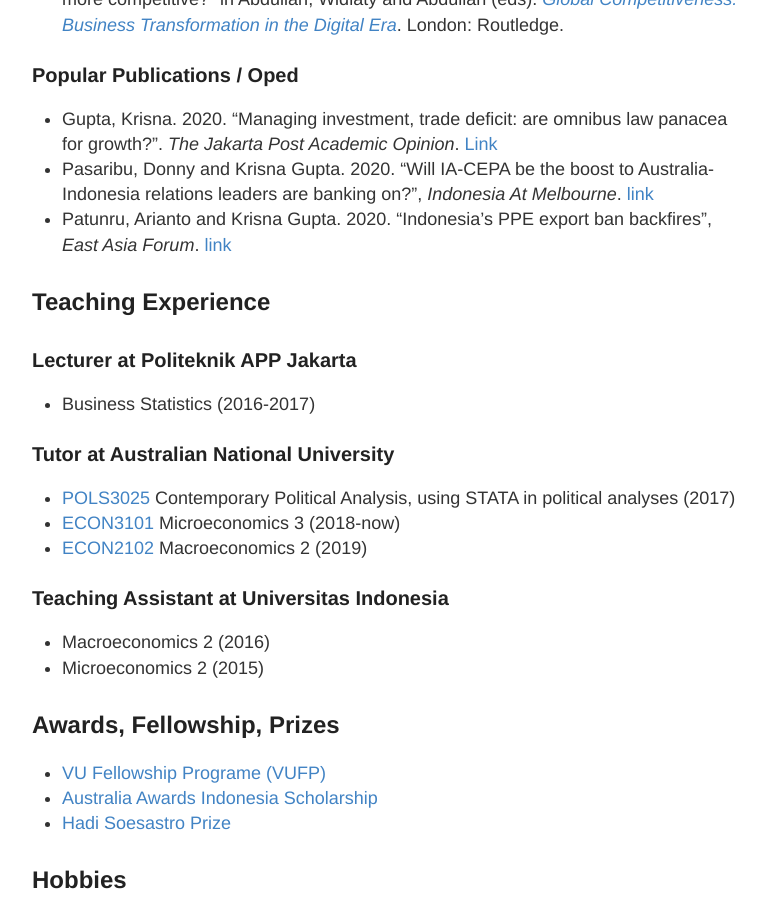
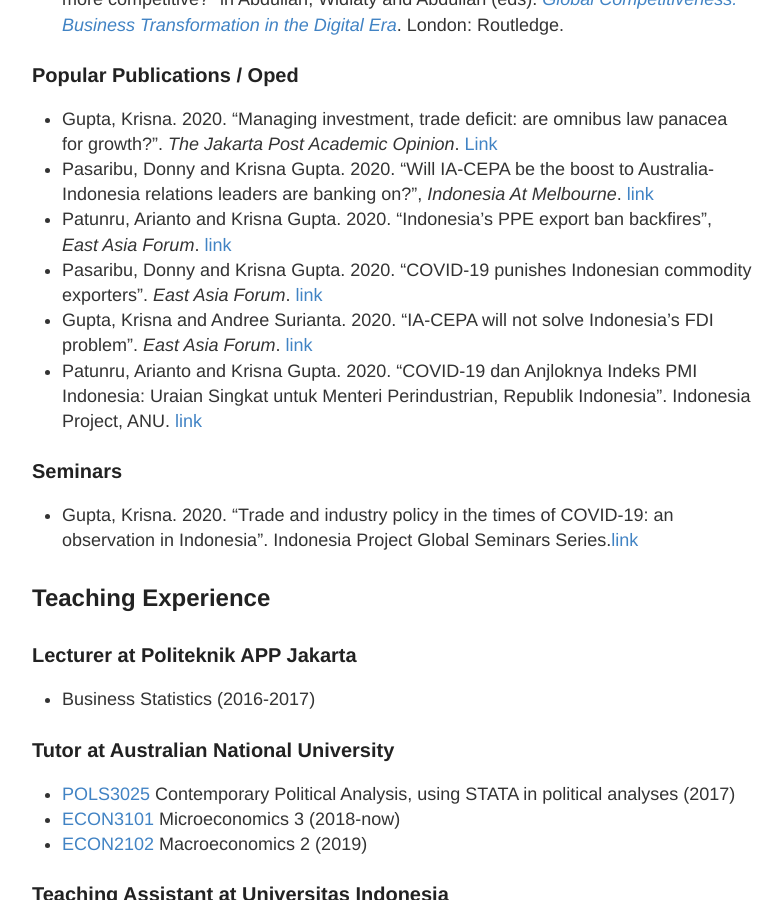
Before and after one commit to imedkrisna/imedkrisna.github.io, a Jekyll site: the page built from about.md, in a window 1280 px wide and 900 px high, scrolled down 1543 px. Shown: the whole window, without its empty margins (248-1031 px from the left). Built offline with Jekyll 4.4.1, drawn with Linux system fonts in a browser that asks for light colours.

Commit message:
Update about.md

```diff
--- a/about.md
+++ b/about.md
@@ -34,6 +34,12 @@
 - Gupta, Krisna. 2020. "Managing investment, trade deficit: are omnibus law panacea for growth?". *The Jakarta Post Academic Opinion*. [Link](https://www.thejakartapost.com/academia/2020/01/31/managing-investment-trade-deficit-are-omnibus-laws-panacea-for-growth.html)
 - Pasaribu, Donny and Krisna Gupta. 2020. "Will IA-CEPA be the boost to Australia-Indonesia relations leaders are banking on?", *Indonesia At Melbourne*. [link](https://indonesiaatmelbourne.unimelb.edu.au/will-ia-cepa-be-the-boost-to-the-australia-indonesia-relationship-leaders-are-banking-on/)
 - Patunru, Arianto and Krisna Gupta. 2020. "Indonesia's PPE export ban backfires", *East Asia Forum*. [link](https://www.eastasiaforum.org/2020/06/16/indonesias-ppe-export-ban-backfires/)
+- Pasaribu, Donny and Krisna Gupta. 2020. "COVID-19 punishes Indonesian commodity exporters". *East Asia Forum*. [link](https://www.eastasiaforum.org/2020/07/16/covid-19-punishes-indonesian-commodity-exporters/)
+- Gupta, Krisna and Andree Surianta. 2020. "IA-CEPA will not solve Indonesia’s FDI problem". *East Asia Forum*. [link](https://www.eastasiaforum.org/2020/08/05/ia-cepa-will-not-solve-indonesias-fdi-problem/)
+- Patunru, Arianto and Krisna Gupta. 2020. "COVID-19 dan Anjloknya Indeks PMI Indonesia: Uraian Singkat untuk Menteri Perindustrian, Republik Indonesia". Indonesia Project, ANU. [link](https://www.covid19indonesia.net/indonesian-minister-of-industry)
+
+### Seminars
+- Gupta, Krisna. 2020. "Trade and industry policy in the times of COVID-19: an observation in Indonesia". Indonesia Project Global Seminars Series.[link](https://www.covid19indonesia.net/events/trade-industry-and-investment-dealing-with-covid-19)
 
 ## Teaching Experience
 
```
